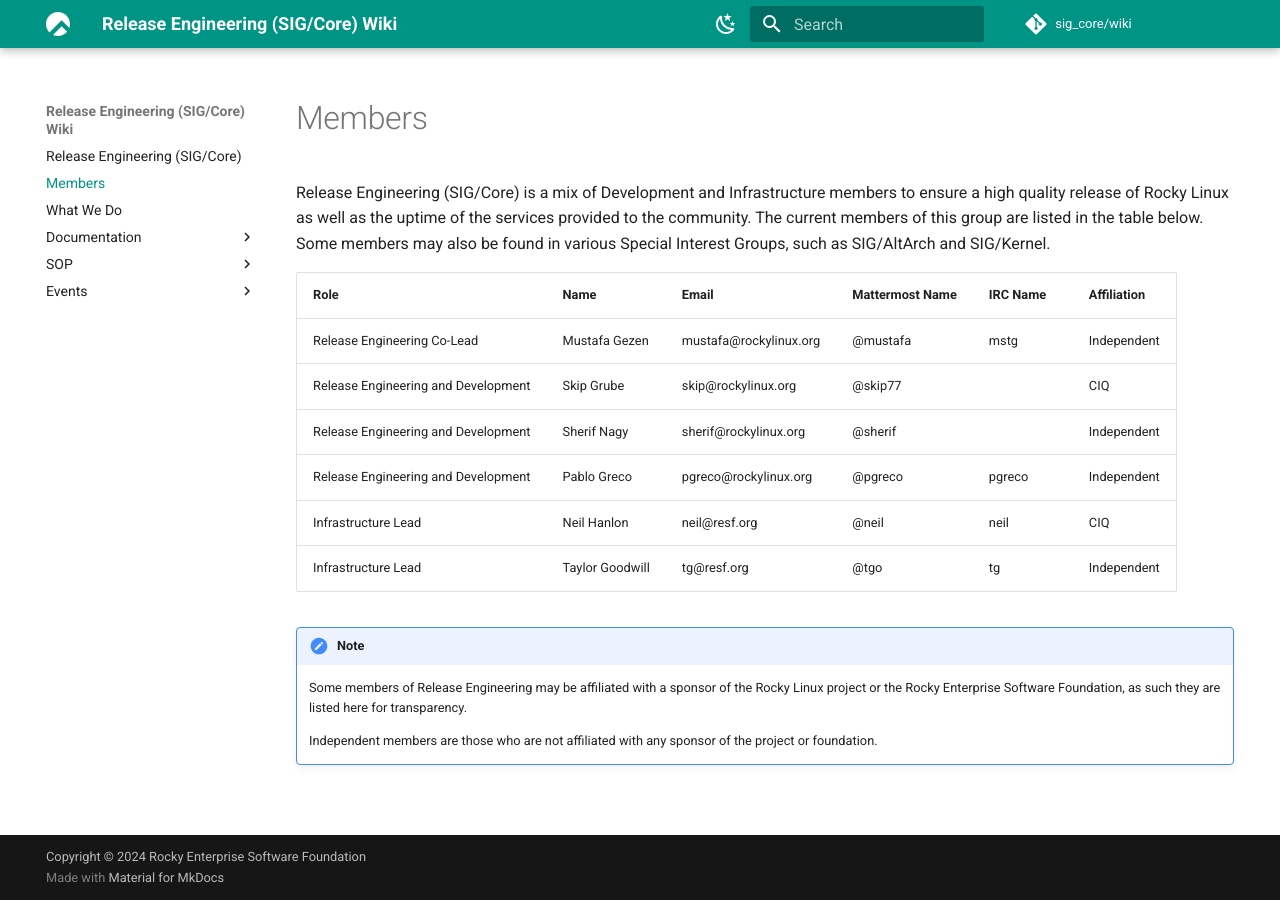
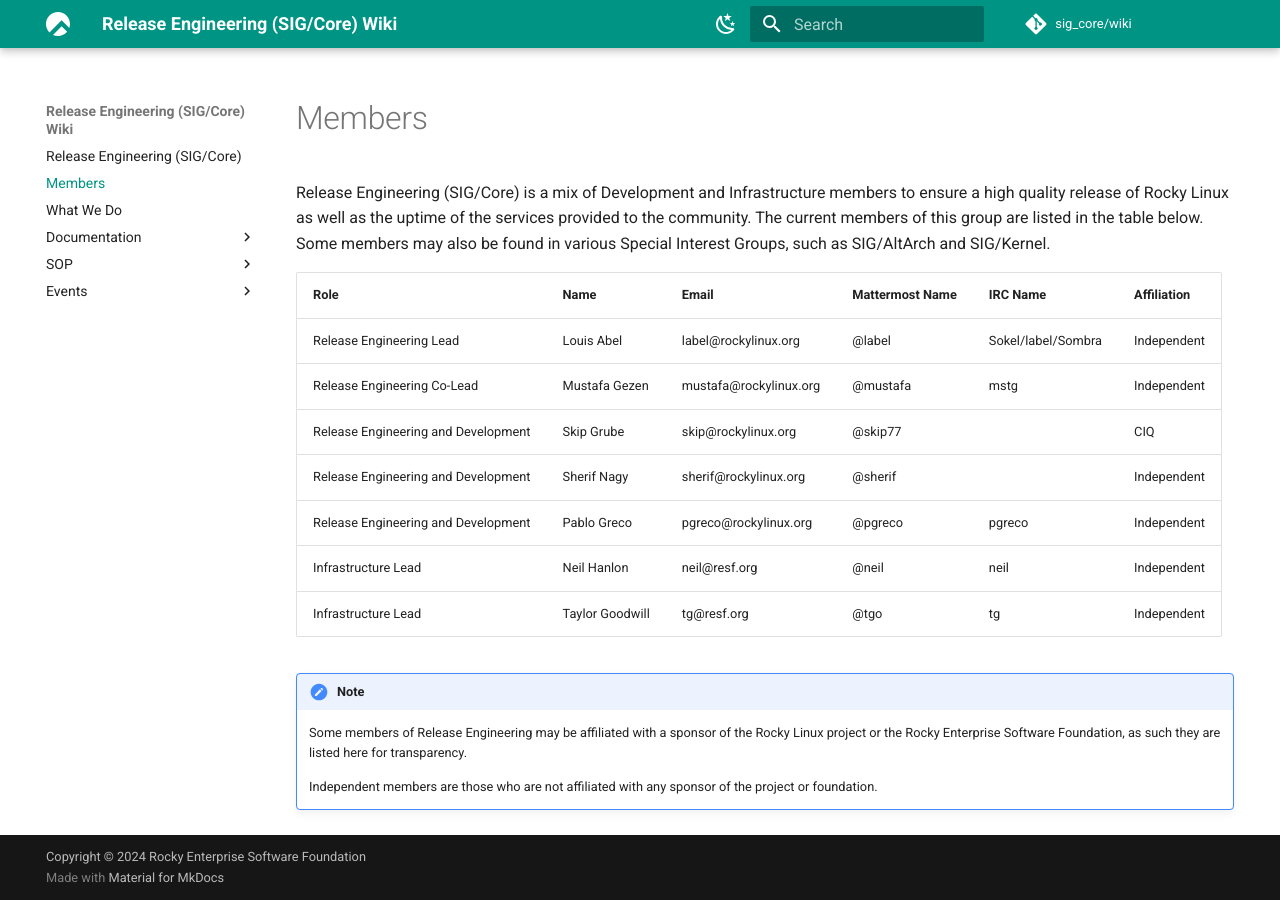
Before and after one commit to rocky-linux/sig-core-wiki, an MkDocs documentation site: the page built from docs/members.md, in a window 1280 px wide. Built offline with MkDocs 1.6.1 and Material for MkDocs 9.7.7, drawn with Linux system fonts in a browser that asks for light colours.

```diff
--- a/docs/members.md
+++ b/docs/members.md
@@ -6,11 +6,12 @@ Release Engineering (SIG/Core) is a mix of Development and Infrastructure member
 
 | Role                                              | Name                            | Email                   | Mattermost Name   | IRC Name           | Affiliation |
 |---------------------------------------------------|---------------------------------|------------------------ |-------------------|--------------------|-------------|
+| Release Engineering Lead                          | Louis Abel                      | label@rockylinux.org    | @label            | Sokel/label/Sombra | Independent |
 | Release Engineering Co-Lead                       | Mustafa Gezen                   | mustafa@rockylinux.org  | @mustafa          | mstg               | Independent |
 | Release Engineering and Development               | Skip Grube                      | skip@rockylinux.org     | @skip77           |                    | CIQ         |
 | Release Engineering and Development               | Sherif Nagy                     | sherif@rockylinux.org   | @sherif           |                    | Independent |
 | Release Engineering and Development               | Pablo Greco                     | pgreco@rockylinux.org   | @pgreco           | pgreco             | Independent |
-| Infrastructure Lead                               | Neil Hanlon                     | neil@resf.org           | @neil             | neil               | CIQ         |
+| Infrastructure Lead                               | Neil Hanlon                     | neil@resf.org           | @neil             | neil               | Independent |
 | Infrastructure Lead                               | Taylor Goodwill                 | tg@resf.org             | @tgo              | tg                 | Independent |
 
 !!! note
```
Also changed, not shown: docs/include/resources_bottom.md (+1 -1 lines).
